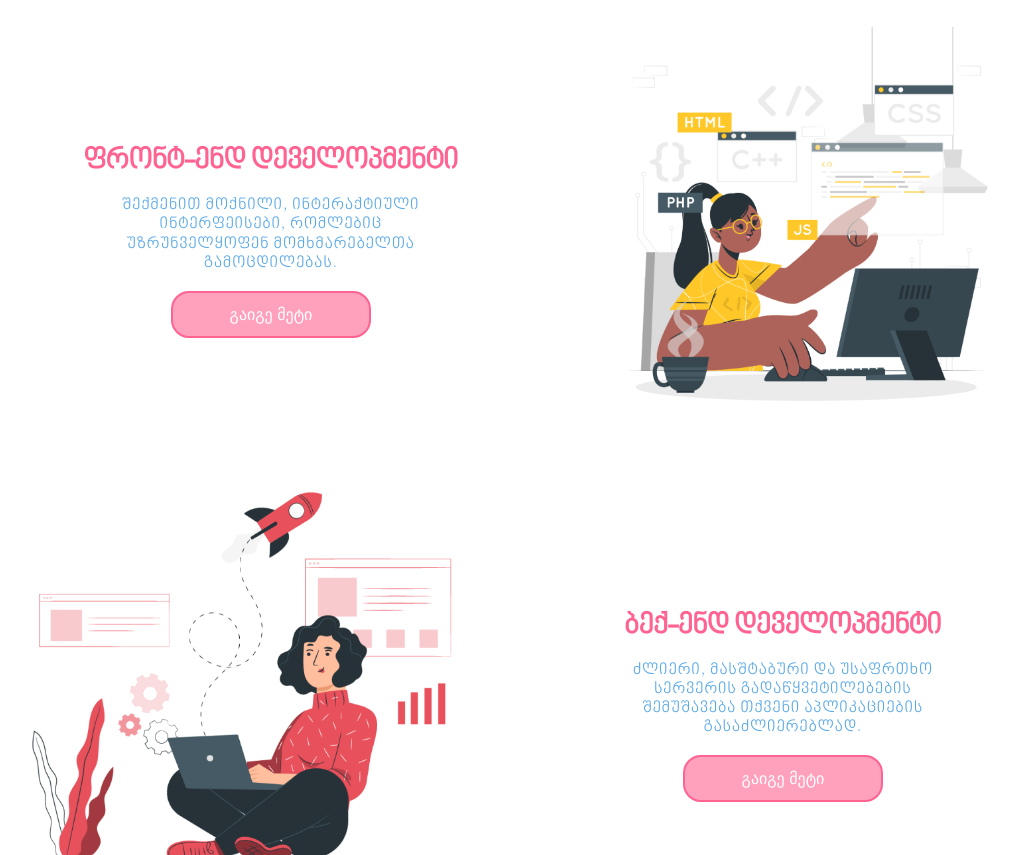
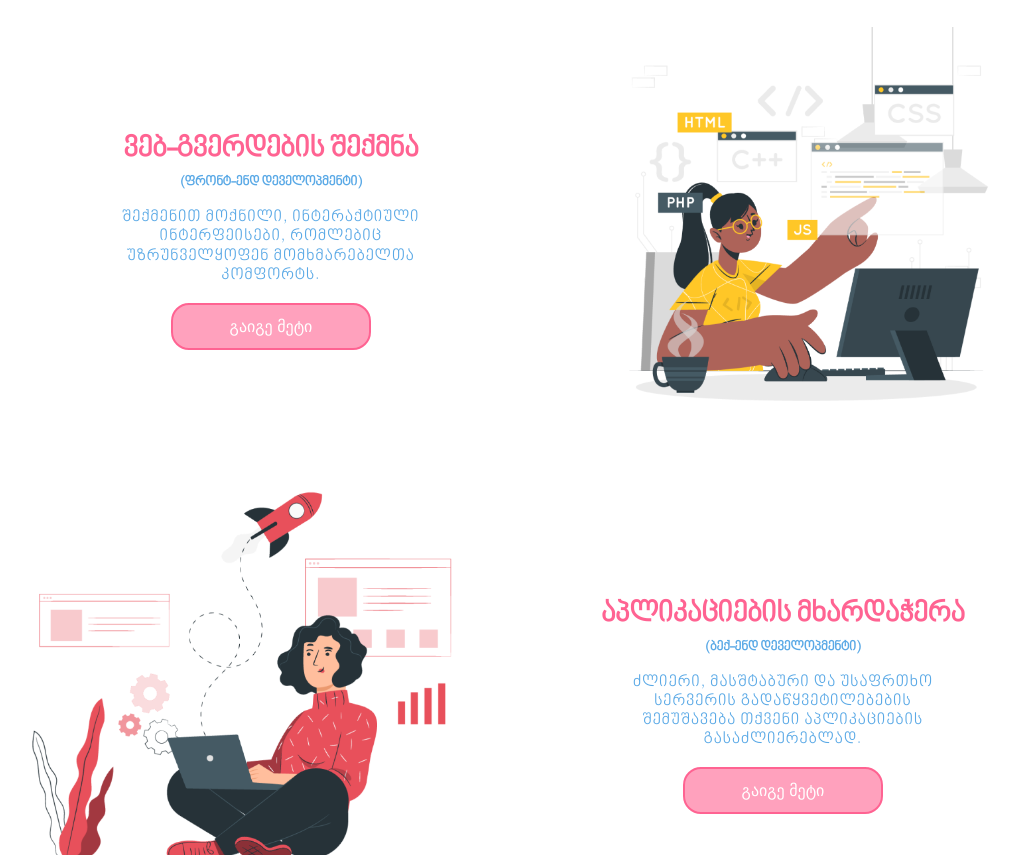
Before and after one commit to teokartvelishvili/BestSoft, a React (Create React App) app: page / in a window 1280 px wide. Shown: the part 440-1295 px from the top of the page, without its empty margins (113-1132 px from the left). Built offline with nearby package versions, Linux system fonts and the light colour scheme; a web font is replaced by a local one.

Commit message:
ტექსტების ცვლილება, შემოკლება

```diff
--- /dev/null
+++ b/src/Components/CollapsibleText/CollapsibleText.css
@@ -0,0 +1,5 @@
+.readMoreBtn {
+  border: none;
+  background-color: transparent;
+  color: grey;
+}
--- /dev/null
+++ b/src/Components/CollapsibleText/CollapsibleText.jsx
@@ -0,0 +1,49 @@
+import React, { useState, useEffect } from "react";
+import "./CollapsibleText.css";
+
+const CollapsibleText = ({ text, maxLength = 150 }) => {
+  const [isExpanded, setIsExpanded] = useState(false);
+  const [isMobile, setIsMobile] = useState(false);
+
+  useEffect(() => {
+    const handleResize = () => {
+      setIsMobile(window.innerWidth <= 768);
+    };
+
+    handleResize();
+
+    window.addEventListener("resize", handleResize);
+
+    return () => window.removeEventListener("resize", handleResize);
+  }, []);
+
+  const toggleExpand = () => {
+    setIsExpanded(!isExpanded);
+  };
+
+  return (
+    <p>
+      {isMobile ? (
+        isExpanded ? (
+          <>
+            {text}
+            <button onClick={toggleExpand} className="readMoreBtn">
+              დახურვა
+            </button>
+          </>
+        ) : (
+          <>
+            {text.slice(0, maxLength)}...
+            <button onClick={toggleExpand} className="readMoreBtn">
+              გაიგეთ მეტი...
+            </button>
+          </>
+        )
+      ) : (
+        text
+      )}
+    </p>
+  );
+};
+
+export default CollapsibleText;
--- a/src/Hooks/Languages.js
+++ b/src/Hooks/Languages.js
@@ -15,12 +15,13 @@ export const TEXTS = {
     welcomeText: "მოგესალმებით ბესთსოფთის ოჯახში!",
     weTransform:
       "ჩვენ ვაქცევთ იდეებს ციფრულ რეალობად. ბესთსოფთი- ეს არის 4 საუკეთესო მეგობრისგან შექმნილი მჭიდრო გუნდი, რომელიც თქვენს ხედვას ციფრულ ხელოვნებად გარდაქმნის.  ჩვენთან ერთად თქვენი ციფრული წარმატება იწყება",
-    webSites: "ვებ გვერდების დამზადება",
+    webSites: "ვებ-გვერდების შექმნა",
     webSitesDescription:
       "ჩვენ გთავაზობთ სრული ციკლის ვებ დეველოპმენტს, რომელიც მოიცავს როგორც ფრონტ-ენდის, ასევე ბექ-ენდის დეველოპმენტს. ვქმნით თანამედროვე, რესპონსიულ და ინტერაქტიულ ვებ-გვერდებს, რომლებიც უზრუნველყოფენ მაღალ მომხმარებლის გამოცდილებასა და უსაფრთხოებას. ჩვენი სერვერის მხარის გადაწყვეტილებები უზრუნველყოფენ საიტის მასშტაბირებას და სანდო მუშაობას.",
     frontEnd: "ფრონტ-ენდ დეველოპმენტი",
     frontEndDescription:
-      "შექმენით მოქნილი, ინტერაქტიული ინტერფეისები, რომლებიც უზრუნველყოფენ მომხმარებელთა გამოცდილებას.",
+      "შექმენით მოქნილი, ინტერაქტიული ინტერფეისები, რომლებიც უზრუნველყოფენ მომხმარებელთა კომფორტს.",
+    appHelp: "აპლიკაციების მხარდაჭერა",
     backEnd: "ბექ-ენდ დეველოპმენტი",
     backEndDescription:
       "ძლიერი, მასშტაბური და უსაფრთხო სერვერის გადაწყვეტილებების შემუშავება თქვენი აპლიკაციების გასაძლიერებლად.",
@@ -80,7 +81,7 @@ export const TEXTS = {
 რომლებიც ერთად ქმნიან გამორჩეულ და ინოვაციურ ციფრულ გადაწყვეტილებებს.ჩვენი მიზანია არამხოლოდ მაღალი შედეგების მიღწევა, არამედ თქვენი წარმატების სრულფასოვანი უზრუნველყოფა და გამარტივება.
     `,
     teamMembers: {
-      ani: "ანი არის გამოცდილი Full-stack  Developer BestSoft-ში, რომელიც გამოირჩევა გამართული და ინტერაქტიული მომხმარებელთა ინტერფეისების შექმნის სიყვარულით. HTML5, CSS3, JavaScript, React,  Angular, node.js, express.js, mongoDB -ის ჩარჩოების სპეციალიზაციის წყალობით, ანი ზუსტად და შემოქმედებითად რეალობად აქცევს ვებსაიტების დიზაინებს. ის  მუშაობს იმისთვის, რომ თითოეული ვებსაიტი იყოს არა მხოლოდ ვიზუალურად მიმზიდველი, არამედ მაღალი ფუნქციონალურობის მქონე, რაც მომხმარებლებს შესანიშნავ ბრაუზინგის გამოცდილებას სთავაზობს. ანის განსაკუთრებული ყურადღება აქვს უახლესი Front-End ტექნოლოგიების მიმართ, რაც უზრუნველყოფს BestSoft-ის გადაწყვეტილებების მუდამ თანამედროვე და ინოვაციური ხასიათის შენარჩუნებას.",
+      ani: "ანი არის გამოცდილი Full-stack Developer BestSoft-ში, რომელიც ქმნის ინტერაქტიულ და თანამედროვე ვებსაიტებს. ის სპეციალიზებულია HTML5, CSS3, JavaScript, React, Angular, Node.js, Express.js, და MongoDB-ში. ანი აქცევს დიზაინებს ფუნქციურ და მიმზიდველ ვებგვერდებად, რომლებიც სთავაზობს მომხმარებლებს საუკეთესო გამოცდილებას. ის მუდმივად იყენებს უახლეს Front-End ტექნოლოგიებს, რაც BestSoft-ის პროდუქტებს ინოვაციურს და თანამედროვე ხდის.",
       teo: "თეონა  არის პროფესიონალი ვებ-დეველოპერი, რომლის ტექნიკური უნარები მოიცავს HTML, CSS, JavaScript და React, Angular. მისი სიძლიერე Express.js, Node.js, C# და Python-ში აძლევს მას შესაძლებლობას შექმნას ძლიერი, უსაფრთხო და მასშტაბირებადი სერვერ-საიდუმლო გადაწყვეტილებები. აგრეთვე, ის ფლობს მონაცემთა ბაზებს, მათ შორის MongoDB, Microsoft SQL და PostgreSQL. მისი გამოცდილება UI/UX დიზაინსა და ეთიკურ ჰაკინგში აძლიერებს მომხმარებლის გამოცდილებას და უზრუნველყოფს ციფრული პროდუქტების უსაფრთხოებასა და შესრულებას. თეონას ინოვაციური მიდგომები და დეტალებზე ორიენტირებული მუშაობა მას საიმედო პარტნიორად აქცევს კომპლექსური პროექტების განხორციელებაში.",
       nino: "ნინო არის გრაფიკული და UX/UI დიზაინერი. იგი ქმნის როგორც გრაფიკულ, ისე მომხმარებელზე ორიენტირებულ ციფრულ გამოცდილებებს, რაც მოიცავს უნიკალურ ბრენდინგს, ლოგოებსა და UX/UI დიზაინს. მისი მიზანია შექმნას ვებსაიტები და აპლიკაციები, რომლებიც არა მხოლოდ ესთეტიკური იქნება, არამედ მარტივი და კომფორტული გამოსაყენებლად.",
       mari: "მარი არის გრაფიკული დიზაინერი, რომელიც მუშაობს ვიზუალური ხელოვნების სფეროში. იგი ქმნის ინოვაციურ ბრენდინგს, ლოგოებს, მარკეტინგულ მასალებსა და სოციალურ მედიის გრაფიკას. მისი მიზანია, ვიზუალურ იდენტობას მიანიჭოს ისეთი გამოსახულება, რომელიც ბრენდს უნიკალურობასა და ემოციურ კავშირებს მოუტანს.",
@@ -308,6 +309,7 @@ export const TEXTS = {
     frontEnd: "Front-End Development",
     frontEndDescription:
       "Building responsive, interactive interfaces that provide an excellent user experience.",
+    appHelp: "Application Support",
     backEnd: "Back-End Development",
     backEndDescription:
       "Developing robust, scalable, and secure server-side solutions to power your applications.",
--- a/src/Pages/Home/Home.css
+++ b/src/Pages/Home/Home.css
@@ -152,7 +152,8 @@
   /* word-spacing: 3px;  */
   letter-spacing: 1.1px; /* ასოებს შორის 1px მანძილი */
 }
-.homeContTexts p {
+.homeContTexts p,
+h5 {
   color: rgba(90, 169, 230, 1);
 }
 .homeCont2,
--- a/src/Pages/Home/Home.jsx
+++ b/src/Pages/Home/Home.jsx
@@ -29,7 +29,8 @@ const Home = () => {
 
         <div className={`homeCont2 ${theme}`}>
           <div className={`homeContTexts ${theme}`}>
-            <h1>{TEXTS[language].frontEnd}</h1>
+            <h1>{TEXTS[language].webSites} </h1>
+            <h5>({TEXTS[language].frontEnd})</h5>
             <p>{TEXTS[language].frontEndDescription}</p>
             <img src={img28} alt="html/js/php" className="dsNone" />
             <LinkButton
@@ -45,7 +46,8 @@ const Home = () => {
 
         <div className={`homeCont3 ${theme}`}>
           <div className={`homeContTexts ${theme}`}>
-            <h1>{TEXTS[language].backEnd}</h1>
+            <h1>{TEXTS[language].appHelp}</h1>
+            <h5>({TEXTS[language].backEnd})</h5>
             <p>{TEXTS[language].backEndDescription}</p>
             <img src={img29} alt="computer" className="dsNone" />
             <LinkButton
```
Also changed, not shown: public/index.html (+4 -15 lines), src/Pages/About/About.jsx (+6 -6 lines).
